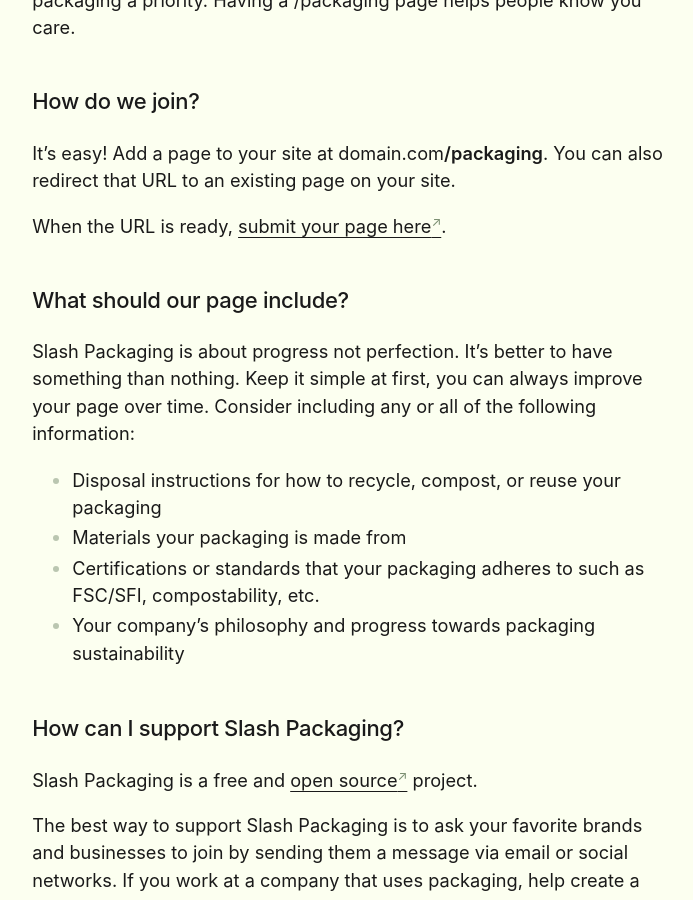
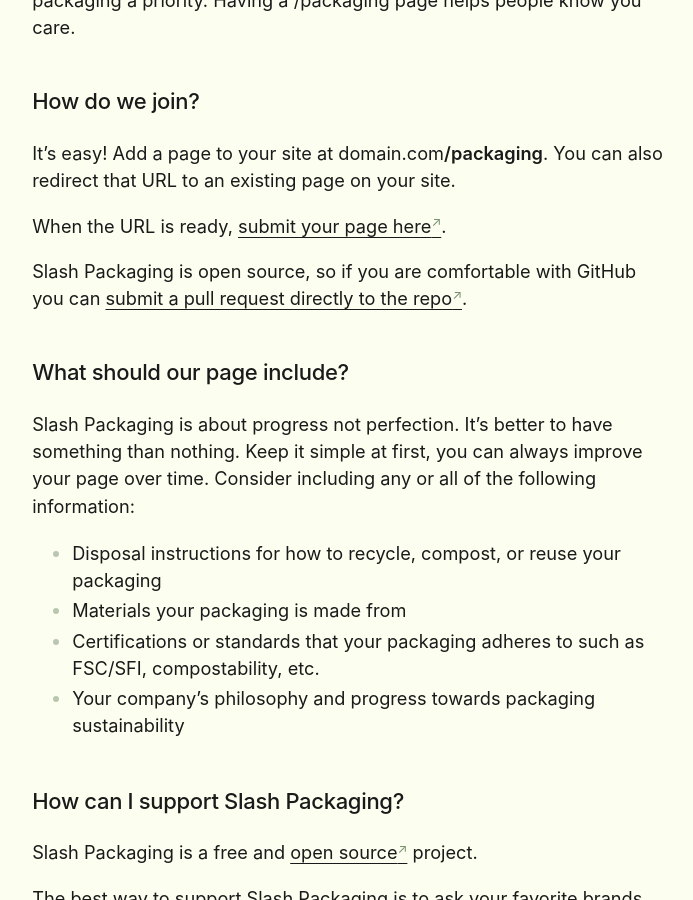
Before and after one commit to kepano/slashpackaging, a Jekyll site: the page built from _pages/About.md, in a window 1280 px wide and 900 px high, scrolled down 682 px. Shown: the whole window, without its empty margins (171-864 px from the left). Built offline with Jekyll 4.4.1, drawn with Linux system fonts in a browser that asks for light colours.

Commit message:
Add repo link

```diff
--- a/_layouts/page.html
+++ b/_layouts/page.html
@@ -12,7 +12,7 @@
       </tr>
       <tr>
         <td class="muted pr">Website</td>
-        <td><a href="https://{{ page.domain }}/packaging" target="_blank">{{ page.domain }}/packaging</a></td>
+        <td><a href="https://{{ page.domain }}/packaging?ref=slashpackaging" target="_blank">{{ page.domain }}/packaging</a></td>
       </tr>
       {% if page.tags.size > 0 %}
       <tr>
--- a/_pages/About.md
+++ b/_pages/About.md
@@ -24,6 +25,8 @@
 It's easy! Add a page to your site at domain.com**/packaging**. You can also redirect that URL to an existing page on your site.
 
 When the URL is ready, [submit your page here](https://airtable.com/shrBfYGhy7OGUb40S).
+
+Slash Packaging is open source, so if you are comfortable with GitHub you can [submit a pull request directly to the repo](https://github.com/kepano/slashpackaging).
 
 ## What should our page include?
 
```
Also changed, not shown: other parts of _pages/About.md (+1 -0 lines).
